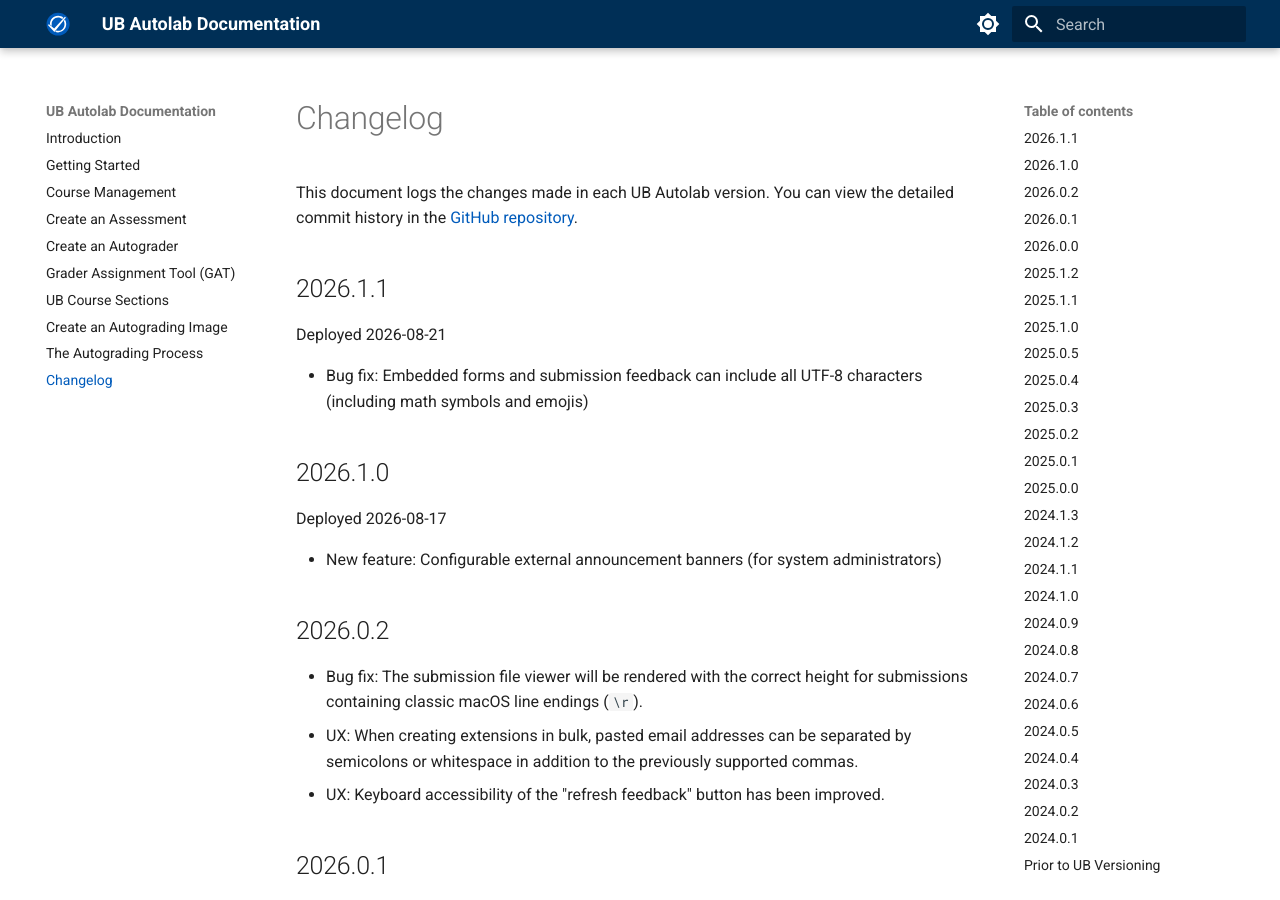
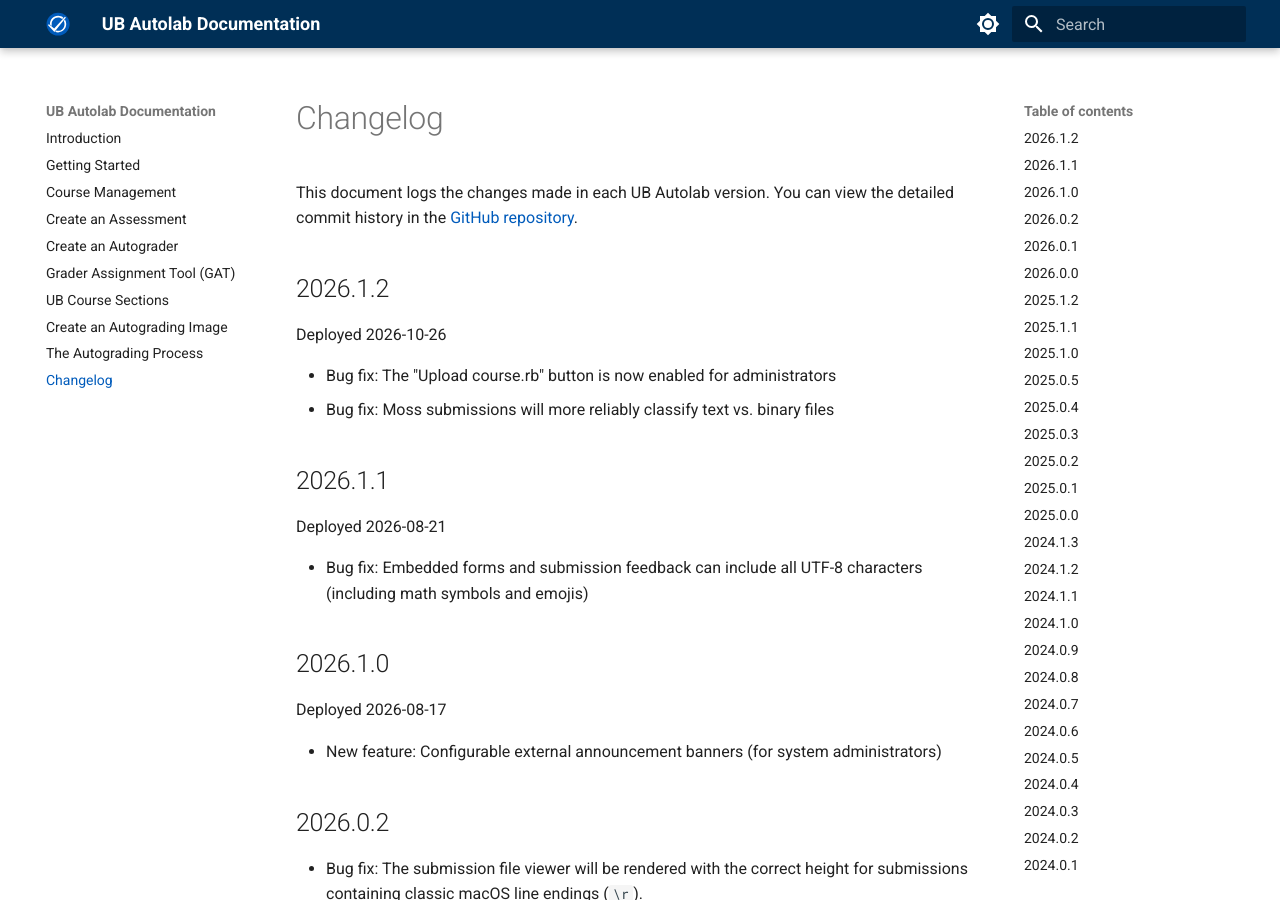
Before and after one commit to UB-CSE-IT/Autolab-Public-Documentation, an MkDocs documentation site: the page built from docs/Changelog.md, in a window 1280 px wide and 900 px high. Built offline with MkDocs 1.6.1 and Material for MkDocs 9.7.7, drawn with Linux system fonts in a browser that asks for light colours.

Commit message:
Update changelog to 2026.1.2

```diff
--- a/docs/Changelog.md
+++ b/docs/Changelog.md
@@ -1,5 +1,12 @@
 This document logs the changes made in each UB Autolab version. You can view the detailed commit history in
 the [GitHub repository](https://github.com/UB-CSE-IT/Autolab).
+
+## 2026.1.2
+
+Deployed 2026-10-26
+
+- Bug fix: The "Upload course.rb" button is now enabled for administrators
+- Bug fix: Moss submissions will more reliably classify text vs. binary files
 
 ## 2026.1.1
 
```
